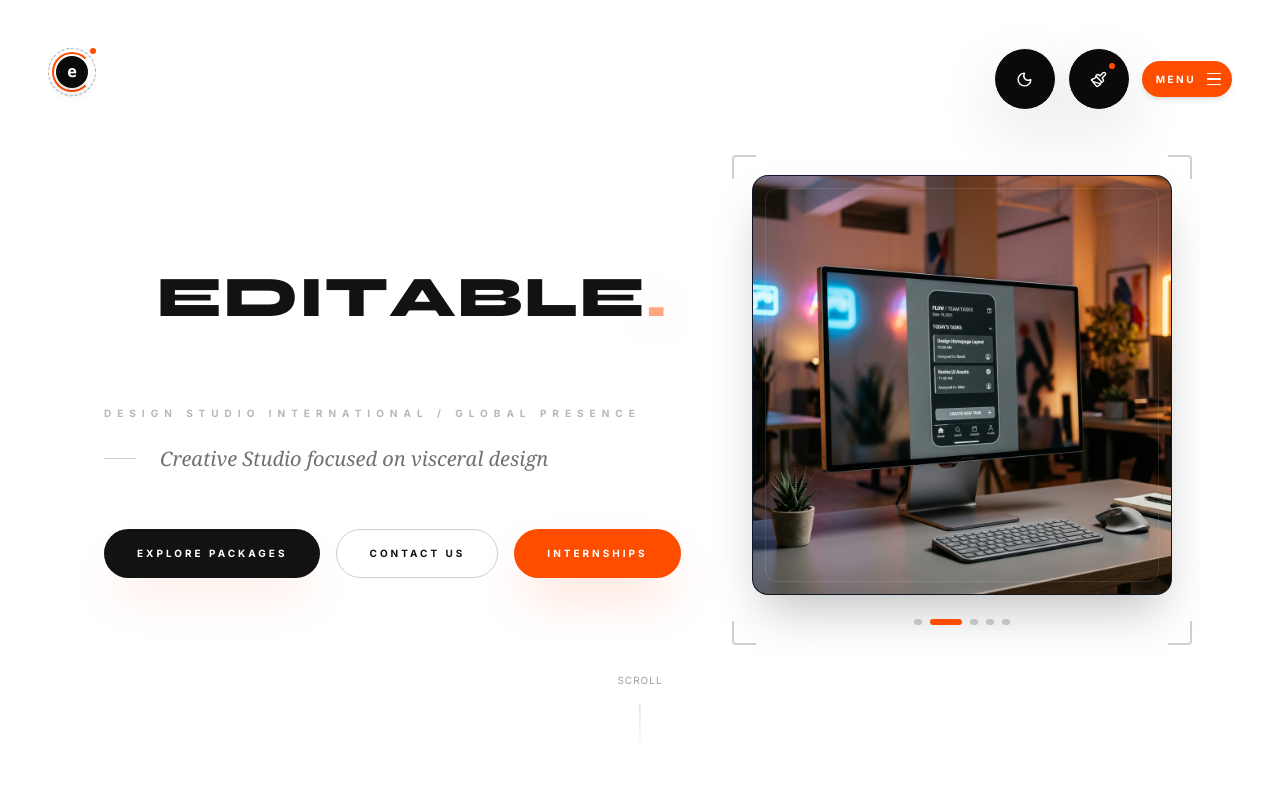
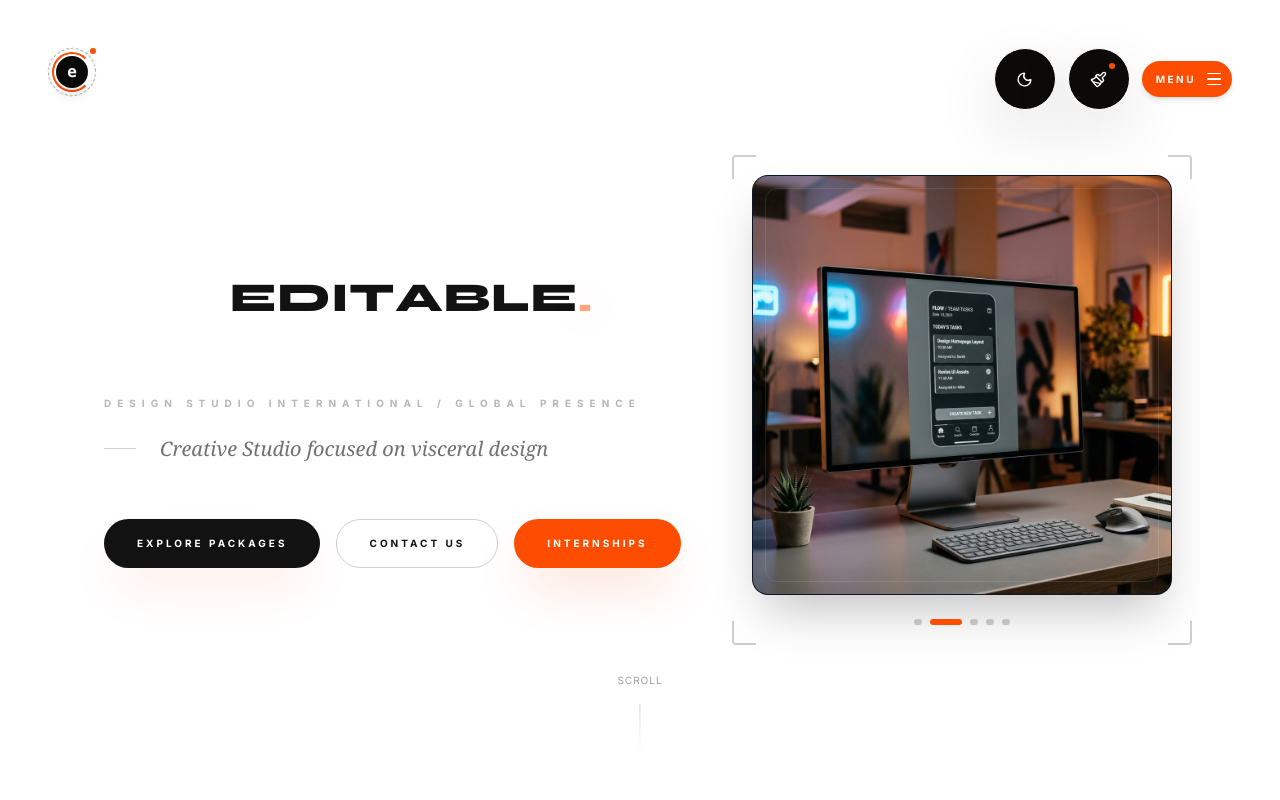
Before and after one commit to Zyroryek/Editable.-Brand-Co, a React (Vite) app: page / in a window 1280 px wide. Shown: the top 800 px of the page. Built offline with nearby package versions, Linux system fonts and the light colour scheme.

Commit message:
refactor: update hero layout and expand admin access
Adjust hero text scaling for responsiveness, remove wrapping constraints, and permit new internship applications starting June 20, 2026.

```diff
--- a/src/components/EditableHeroText.tsx
+++ b/src/components/EditableHeroText.tsx
@@ -48,12 +48,12 @@ export const EditableHeroText: React.FC<EditableHeroTextProps> = ({ className })
       />
 
       {/* Editable input area or styled characters */}
-      <div className="relative z-10 flex flex-nowrap md:flex-wrap lg:justify-start justify-center items-center max-w-full">
+      <div className="relative z-10 flex flex-nowrap lg:justify-start justify-center items-center max-w-full">
         {!isEditing ? (
           <div
             onClick={() => setIsEditing(true)}
             className={cn(
-              "cursor-pointer outline-none relative flex flex-nowrap md:flex-wrap lg:justify-start justify-center items-center gap-x-[0.01em] whitespace-nowrap",
+              "cursor-pointer outline-none relative flex flex-nowrap lg:justify-start justify-center items-center gap-x-[0.01em] whitespace-nowrap",
               className
             )}
             title="Click to edit text"
--- a/src/pages/Admin.tsx
+++ b/src/pages/Admin.tsx
@@ -275,7 +275,19 @@ export default function Admin() {
         const allowedLowerNames = ["naren", "iraianbu e", "sathish alagar"];
         fetchedInternships = fetchedInternships.filter(intern => {
           const name = (intern.fullName || "").trim().toLowerCase();
-          return allowedLowerNames.some(allowed => name === allowed || name.includes(allowed));
+          const isAllowedName = allowedLowerNames.some(allowed => name === allowed || name.includes(allowed));
+
+          // Allow newly applied candidates on or after June 20, 2026 UTC (timestamp 1781913600)
+          let isNewlyApplied = false;
+          if (intern.createdAt && intern.createdAt.seconds) {
+            if (intern.createdAt.seconds >= 1781913600) {
+              isNewlyApplied = true;
+            }
+          } else if (!intern.createdAt) {
+            isNewlyApplied = true;
+          }
+
+          return isAllowedName || isNewlyApplied;
         });
       } catch (err: any) {
         handleFirestoreError(err, OperationType.LIST, "internship_applications");
--- a/src/pages/Home.tsx
+++ b/src/pages/Home.tsx
@@ -200,7 +200,7 @@ export default function Home() {
                 }}
                 transition={{ duration: 1.2, ease: [0.16, 1, 0.3, 1] }}
               >
-                <EditableHeroText className="text-[10vw] sm:text-[8vw] md:text-[6vw] lg:text-[5vw] xl:text-[4.5vw] font-display font-extrabold tracking-[-0.05em] uppercase leading-tight" />
+                <EditableHeroText className="text-[10vw] sm:text-[8vw] md:text-[6vw] lg:text-[3.8vw] xl:text-[3.2vw] font-display font-extrabold tracking-[-0.05em] uppercase leading-tight" />
               </motion.div>
 
               <motion.div
```
